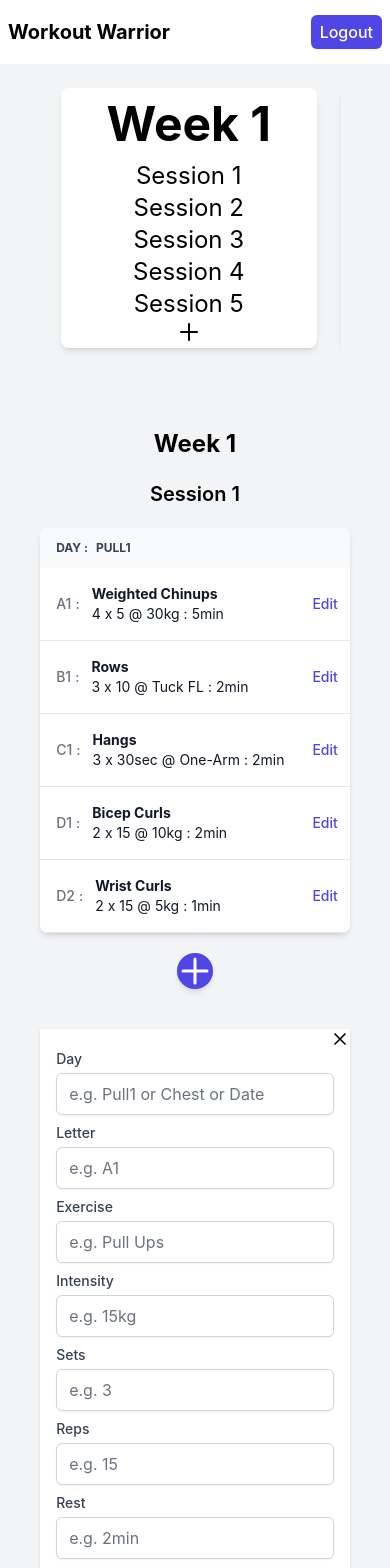
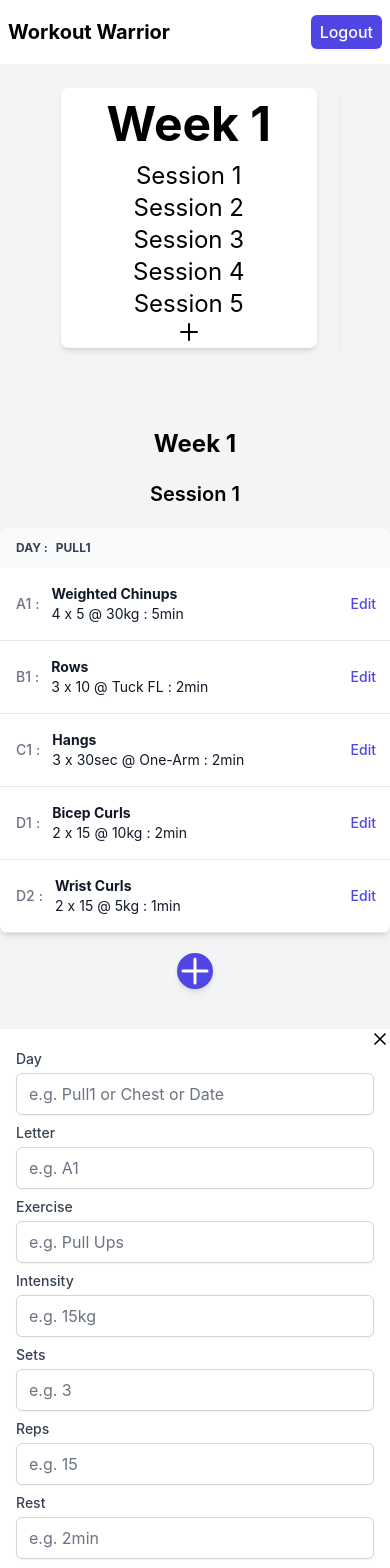
Before and after one commit to ashby-git/workout-warrior, a Next.js app: page / in a window 390 px wide. Shown: the top 1568 px of the page. Built offline with nearby package versions, Linux system fonts and the light colour scheme.

Commit message:
📱 make small table design more responsive

```diff
--- a/components/table/table.tsx
+++ b/components/table/table.tsx
@@ -156,7 +156,7 @@ const Table = () => {
 
       {/* Small Table */}
 
-      <div className="md:hidden mx-auto relative overflow-x-auto rounded-lg shadow-md max-w-max">
+      <div className="md:hidden relative overflow-x-auto rounded-lg shadow-md w-screen">
         <table className="w-full text-sm text-left text-gray-500 dark:text-gray-400">
           <thead className="text-xs text-gray-700 uppercase bg-gray-50 dark:bg-gray-700 dark:text-gray-400">
             <tr>
@@ -165,7 +165,7 @@ const Table = () => {
                 <span>Pull1</span>
               </th>
 
-              <th scope="col" className="px-6 py-3">
+              <th scope="col" className="px-2 py-2">
                 <span className="sr-only">Edit</span>
               </th>
             </tr>
@@ -189,7 +189,7 @@ const Table = () => {
                   </div>
                 </div>
               </th>
-              <td className="px-3 py-2 text-right">
+              <td className="px-2 py-2 text-center">
                 <a
                   href="#"
                   className="font-medium text-indigo-600 dark:text-indigo-500 hover:underline"
@@ -216,7 +216,7 @@ const Table = () => {
                   </div>
                 </div>
               </th>
-              <td className="px-3 py-2 text-right">
+              <td className="px-2 py-2 text-center">
                 <a
                   href="#"
                   className="font-medium text-indigo-600 dark:text-indigo-500 hover:underline"
@@ -243,7 +243,7 @@ const Table = () => {
                   </div>
                 </div>
               </th>
-              <td className="px-3 py-2 text-right">
+              <td className="px-2 py-2 text-center">
                 <a
                   href="#"
                   className="font-medium text-indigo-600 dark:text-indigo-500 hover:underline"
@@ -270,7 +270,7 @@ const Table = () => {
                   </div>
                 </div>
               </th>
-              <td className="px-3 py-2 text-right">
+              <td className="px-2 py-2 text-center">
                 <a
                   href="#"
                   className="font-medium text-indigo-600 dark:text-indigo-500 hover:underline"
@@ -298,7 +298,7 @@ const Table = () => {
                 </div>
               </th>
 
-              <td className="px-3 py-2 text-right">
+              <td className="px-2 py-2 text-center">
                 <a
                   href="#"
                   className="font-medium text-indigo-600 dark:text-indigo-500 hover:underline"
@@ -311,7 +311,7 @@ const Table = () => {
         </table>
       </div>
 
-      {/* Button */}
+      {/* Purple Add Button */}
       <div className="flex space-x-2 justify-center my-5">
         <button
           type="button"
```
